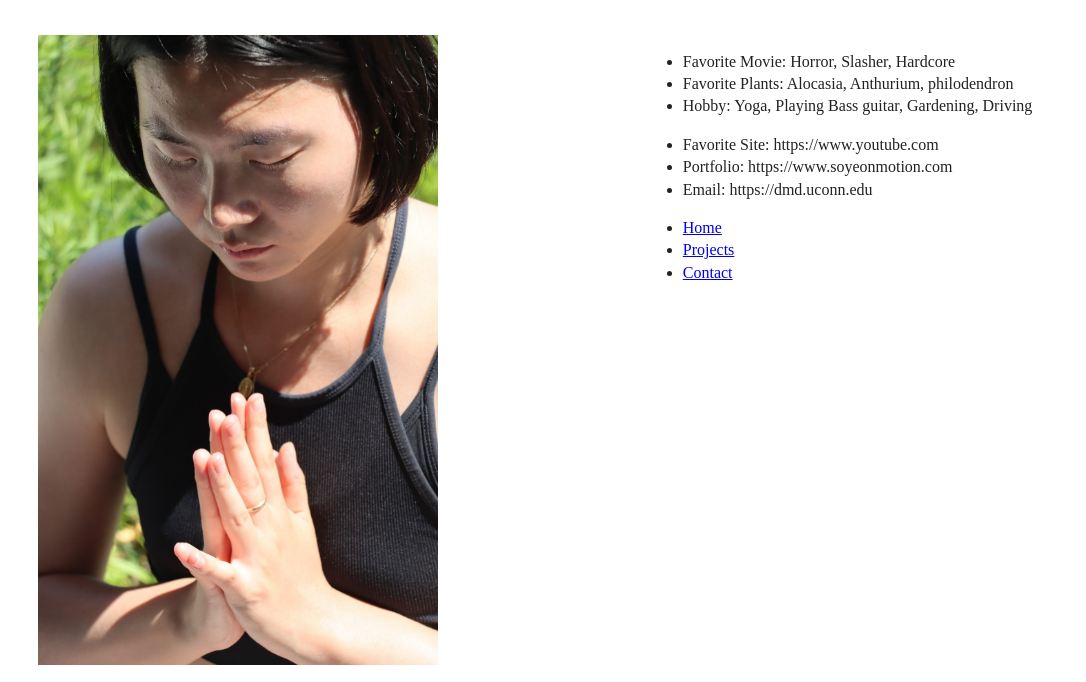
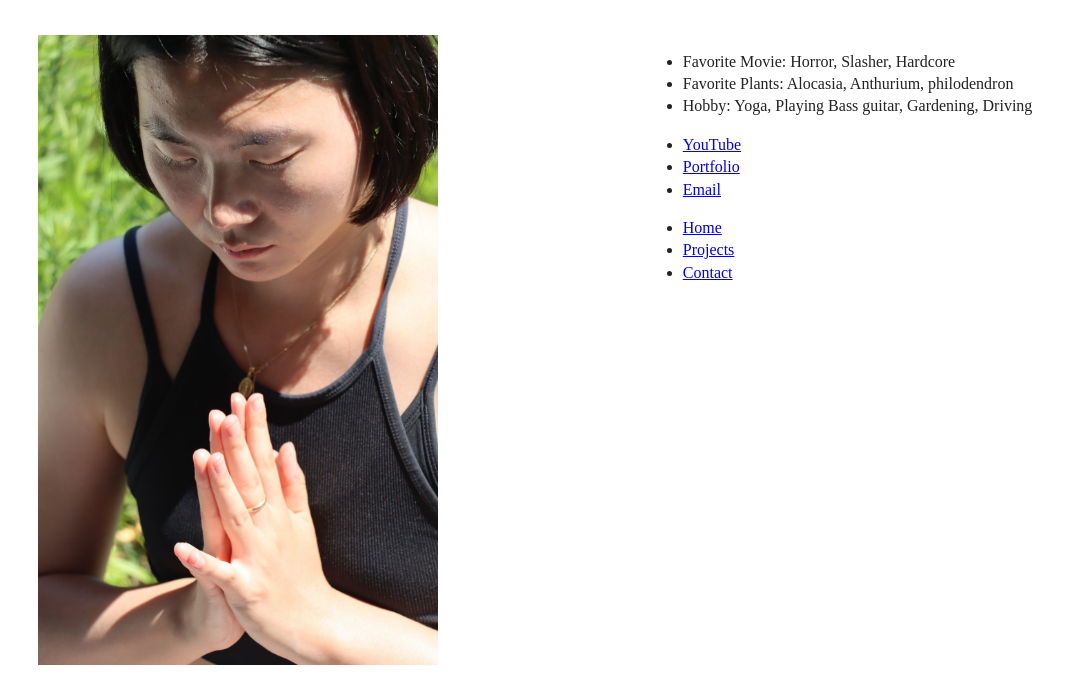
Before and after one commit to Soyeon0123/DMD-5470, a website built with webpack: page week-02/index.html in a window 1280 px wide. Shown: the part 83-765 px from the top of the page, without its empty margins (0-1086 px from the left). Built offline with nearby package versions, Linux system fonts and the light colour scheme.

Commit message:
week02_Final_Change

```diff
--- a/week-02/index.html
+++ b/week-02/index.html
@@ -48,9 +48,9 @@
       </ul>
 
       <ul>
-        <li>Favorite Site: https://www.youtube.com</li>
-        <li>Portfolio: https://www.soyeonmotion.com</li>
-        <li>Email: https://dmd.uconn.edu</li>
+        <li><a href="https://www.youtube.com">YouTube</a></li>
+        <li><a href="https://www.soyeonmotion.com">Portfolio</a></li>
+        <li><a href="https://dmd.uconn.edu">Email</a></li>
       </ul>
 
       <ul>
```
